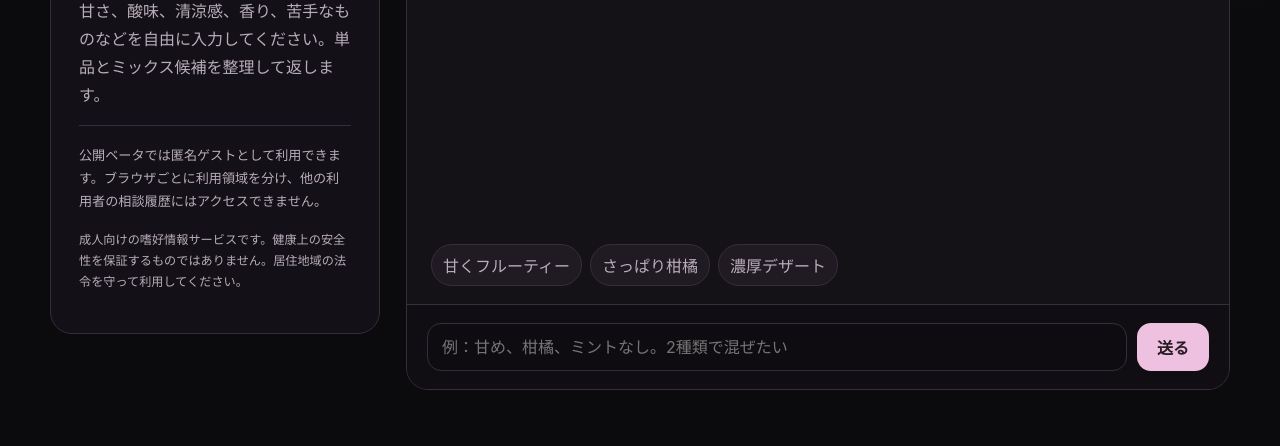
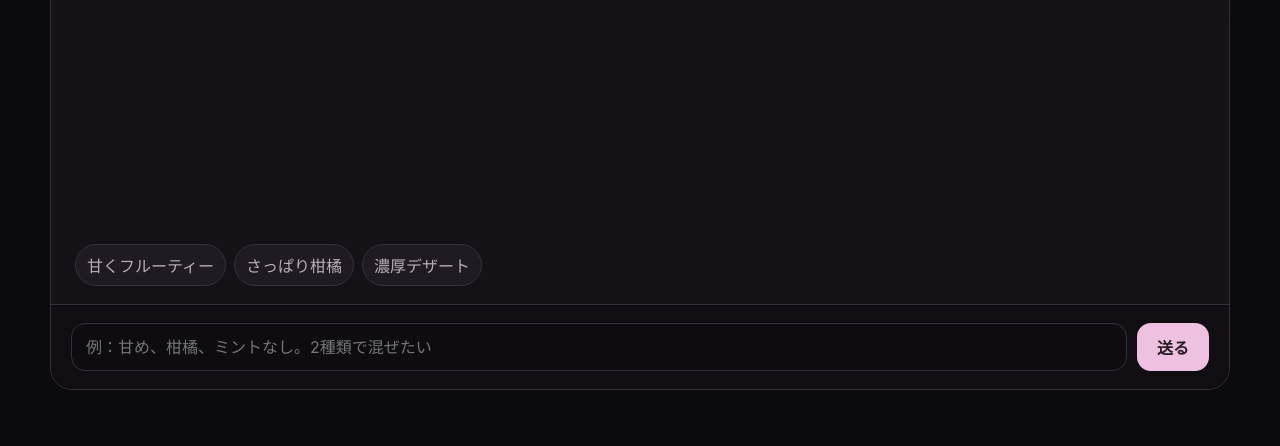
Before and after one commit to watarionn/Shisha-adviser, a plain HTML site: page public_web_v3_0/index.html in a window 1280 px wide. Shown: the part 437-883 px from the top of the page. Drawn offline with Linux system fonts and the light colour scheme.

Commit message:
Make Advisor function-first

```diff
--- a/public_web_v3_0/index.html
+++ b/public_web_v3_0/index.html
@@ -10,7 +10,7 @@
     *{box-sizing:border-box}body{margin:0;background:radial-gradient(circle at 90% 0,#211522 0,transparent 32%),var(--bg);color:var(--text);min-height:100vh}
     button,input{font:inherit}.shell{width:min(1180px,calc(100% - 28px));margin:auto}.top{display:flex;justify-content:space-between;align-items:center;padding:24px 0;border-bottom:1px solid var(--line)}
     .brand{font-weight:850;letter-spacing:-.03em}.badge{font-size:.72rem;color:var(--accent);border:1px solid var(--line);border-radius:999px;padding:5px 9px;margin-left:8px}.ghost{background:transparent;color:var(--muted);border:1px solid var(--line);padding:9px 14px;border-radius:999px;cursor:pointer}.top-actions{display:flex;gap:8px;align-items:center}.about-dialog{width:min(620px,calc(100% - 28px));border:1px solid var(--line);border-radius:20px;background:var(--panel);color:var(--text);padding:0;box-shadow:0 24px 80px #0008}.about-dialog::backdrop{background:#08060aaa;backdrop-filter:blur(5px)}.about-inner{padding:26px}.about-inner h2{margin:6px 0 14px;font-size:1.55rem}.about-inner p{color:var(--muted);line-height:1.75}.about-inner ul{color:var(--muted);line-height:1.8;padding-left:1.3rem}.about-close{margin-top:10px}
-    .layout{display:grid;grid-template-columns:330px 1fr;gap:26px;padding:34px 0 56px}.side,.chat{border:1px solid var(--line);background:rgba(21,18,24,.92);border-radius:22px}.side{padding:28px;height:max-content;position:sticky;top:20px}
+    .layout{padding:34px 0 56px}.chat{border:1px solid var(--line);background:rgba(21,18,24,.92);border-radius:22px}
     .eyebrow{font-size:.72rem;font-weight:800;letter-spacing:.16em;color:var(--accent)}h1{font-size:clamp(2.5rem,6vw,4.5rem);line-height:.98;letter-spacing:-.06em;margin:12px 0 20px}.side p{color:var(--muted);line-height:1.75}.notes{font-size:.82rem;padding-top:18px;border-top:1px solid var(--line)}
     .chat{min-height:680px;display:flex;flex-direction:column;overflow:hidden}.chat-head{padding:18px 22px;border-bottom:1px solid var(--line);display:flex;align-items:center;gap:9px}.dot{width:8px;height:8px;border-radius:50%;background:var(--good)}.status{color:var(--muted);font-size:.84rem}
     #messages{padding:24px;display:flex;flex-direction:column;gap:14px;flex:1;overflow:auto;max-height:610px}.msg{max-width:86%;padding:14px 16px;border-radius:16px;line-height:1.65}.assistant{background:var(--soft);align-self:flex-start}.user{background:#ead0e1;color:#251820;align-self:flex-end}.error{border:1px solid #74414a;background:#2c171b}
@@ -19,7 +19,7 @@
     .quick{display:flex;gap:8px;flex-wrap:wrap;padding:0 24px 18px}.quick button{background:#201a22;color:var(--muted);border:1px solid var(--line);border-radius:999px;padding:8px 11px;cursor:pointer}.quick button:hover{color:var(--text);border-color:#6e536c}
     .composer{display:flex;gap:10px;padding:18px 20px;border-top:1px solid var(--line);background:#100e12}.composer input{flex:1;min-width:0;background:#0e0c10;color:var(--text);border:1px solid var(--line);border-radius:14px;padding:13px 14px;outline:none}.composer input:focus{border-color:#75576f}.send{border:0;border-radius:14px;padding:0 20px;background:var(--accent);color:#281b24;font-weight:800;cursor:pointer}.send:disabled{opacity:.5;cursor:wait}
     .rec{display:grid;gap:9px;margin-top:12px}.rec-card{padding:12px;border:1px solid #423544;border-radius:12px;background:#100e12}.rec-card strong{display:block}.rec-meta{color:var(--muted);font-size:.82rem;margin-top:3px}.section-title{font-size:.76rem;color:var(--accent);font-weight:850;letter-spacing:.08em;margin-top:14px}.privacy{font-size:.76rem;color:#8f838e;margin-top:16px}
-    @media(max-width:820px){.layout{grid-template-columns:1fr}.side{position:static}.chat{min-height:620px}#messages{max-height:none}.msg{max-width:94%}}
+    @media(max-width:820px){.chat{min-height:620px}#messages{max-height:none}.msg{max-width:94%}}
   </style>
 </head>
 <body>
@@ -28,13 +28,6 @@
     <div class="top-actions"><button id="aboutButton" class="ghost" type="button">どんなページ？</button><button id="newSession" class="ghost" type="button">新しい相談</button></div>
   </div>
   <dialog id="aboutDialog" class="about-dialog"><div class="about-inner"><div class="eyebrow">ABOUT</div><h2>シーシャアドバイザーについて</h2><p>好みを文章で伝えると、フレーバーの特徴データをもとに単品やミックス候補を整理する相談ツールです。</p><ul><li>甘さ・酸味・清涼感・香りなどを自然な言葉で指定できます。</li><li>苦手な味や「ミントなし」などの条件も相談できます。</li><li>候補は収録済みのフレーバーデータと推薦ロジックから提示します。</li></ul><p>公開ベータでは匿名ゲストとして利用できます。提示内容は嗜好の整理を助ける参考情報で、健康上の安全性を保証するものではありません。</p><button id="aboutClose" class="ghost about-close" type="button">閉じる</button></div></dialog>\n  <main class="shell layout">
-    <aside class="side">
-      <div class="eyebrow">FLAVOR ASSISTANT</div>
-      <h1>好みを、言葉から探す。</h1>
-      <p>甘さ、酸味、清涼感、香り、苦手なものなどを自由に入力してください。単品とミックス候補を整理して返します。</p>
-      <p class="notes">公開ベータでは匿名ゲストとして利用できます。ブラウザごとに利用領域を分け、他の利用者の相談履歴にはアクセスできません。</p>
-      <p class="privacy">成人向けの嗜好情報サービスです。健康上の安全性を保証するものではありません。居住地域の法令を守って利用してください。</p>
-    </aside>
     <section class="chat" aria-label="Shisha Advisor チャット">
       <div class="chat-head"><span class="dot"></span><span id="status" class="status">ゲスト準備中</span></div>
       <div id="messages" aria-live="polite"></div>      <div class="quick">
```
